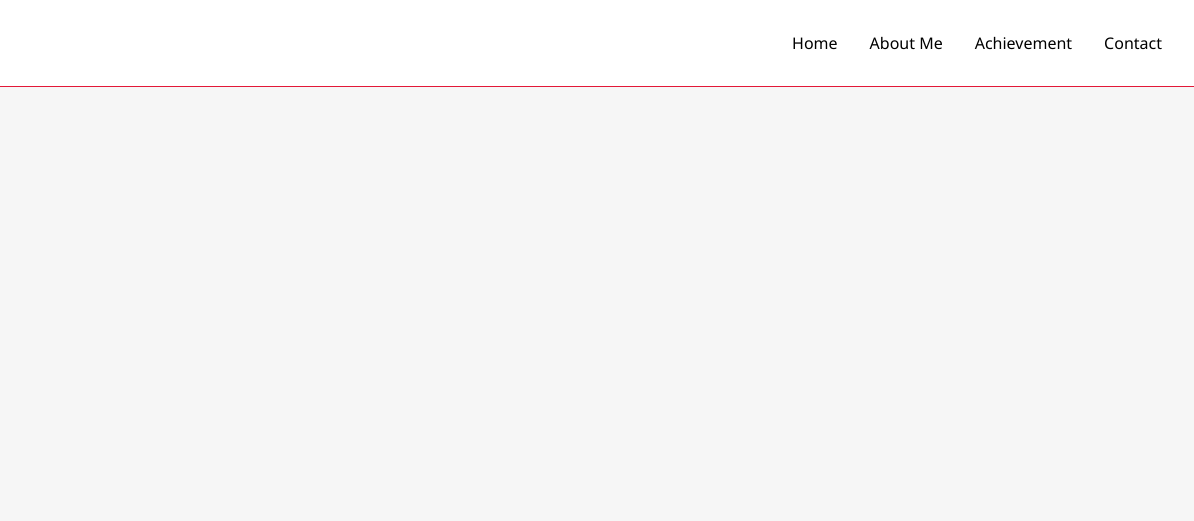
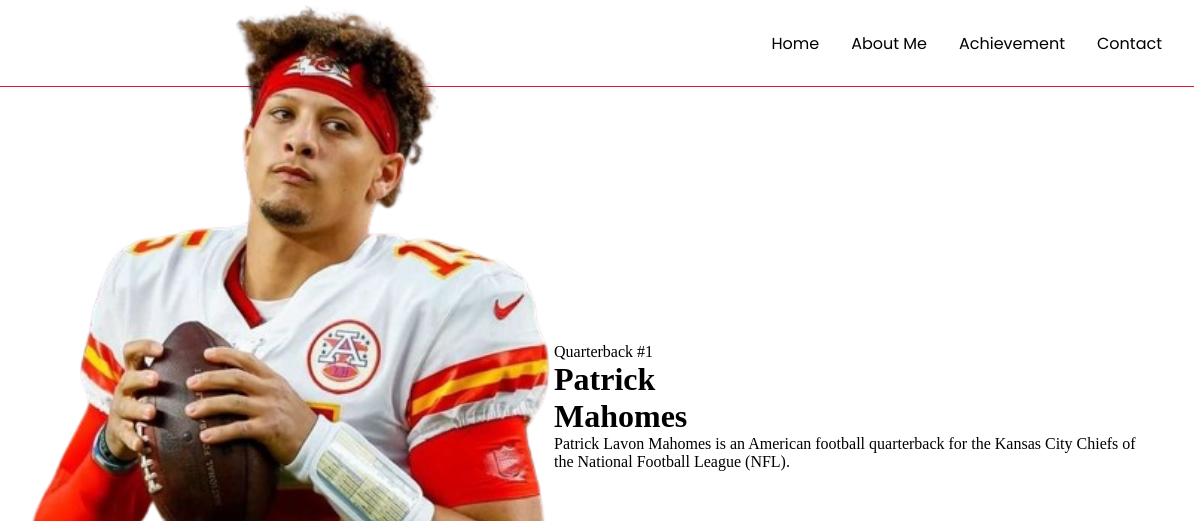
Before and after one commit to adiatraa/patrickMahomes-portfolio, a plain HTML site: page index.html in a window 1280 px wide. Shown: the top 521 px of the page, 86-1280 px from the left. Drawn offline with Linux system fonts and the light colour scheme; a web font is replaced by a local one.

Commit message:
Create cover (draft)

```diff
--- a/index.html
+++ b/index.html
@@ -7,8 +7,9 @@
         <link rel="stylesheet" href="style.css">
     </head>
     <body>
+        <div class="cover">
             <nav>
-            <div class="">
+                <div class="navbarLogo">
                     <img src="images/navbarLogo.jpeg" alt="patrickMahomesLogo">
                 </div>
                 <ul>
@@ -26,5 +27,12 @@
                     </li>
                 </ul>
             </nav>
+            <img src="images/coverPict.png" alt="Patrick Mahomes" class="coverPict">
+            <div class="shortIntro">
+                <p>Quarterback #1</p>
+                <h1>Patrick<br>Mahomes</h1>
+                <p>Patrick Lavon Mahomes is an American football quarterback for the Kansas City Chiefs of the National Football League (NFL). </p>
+            </div>
+        </div>
     </body>
 </html>
--- a/style.css
+++ b/style.css
@@ -1,3 +1,6 @@
+@import url(https://db.onlinewebfonts.com/c/10d0b50da141372ab1f5ae8af6193f9e?family=Glosa+W01+Black);
+@import url('https://fonts.googleapis.com/css2?family=Poppins:ital,wght@0,100;0,200;0,300;0,400;0,500;0,600;0,700;0,800;0,900;1,100;1,200;1,300;1,400;1,500;1,600;1,700;1,800;1,900&display=swap');
+
 *, html{
     padding: 0;
     margin: 0;
@@ -5,7 +8,7 @@
 }
 
 body{
-    background-color: #F6F6F6;
+
 }
 
 nav{
@@ -26,9 +29,9 @@ nav ul{
 nav ul li a{
     padding: 8px 0;
     text-decoration: none;
-    font-family: "Segoe UI", sans-serif;
+    font-family: "Poppins", sans-serif;
     color: #000000;
-    font-weight: 550;
+    font-weight: 400;
     transition: all;
     transition-duration: 150ms;
 }
@@ -42,3 +45,17 @@ nav ul li a:hover {
     color: #E31837;
     border-bottom: 2px solid #E31837;
 }
+
+.shortIntro{
+    /* font-family: "Glosa W01 Black"; */
+    margin-top: 20%;
+    width: 600px;
+    margin-left: 50%;
+}
+
+.coverPict{
+    width: 640px;
+    position: absolute;
+    left: 50px;
+    bottom: 0;
+}
```
Also changed, not shown: images/coverPict.png (added). Lines whose indentation alone changed are shown as unchanged.
